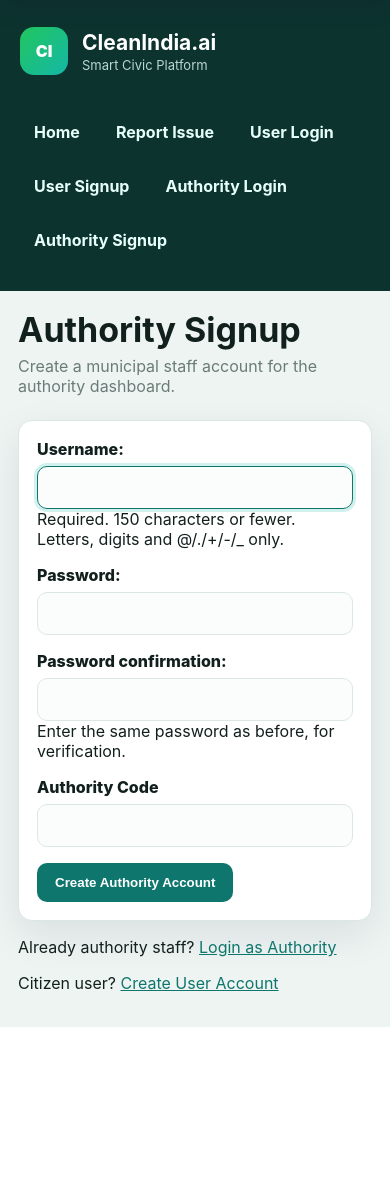
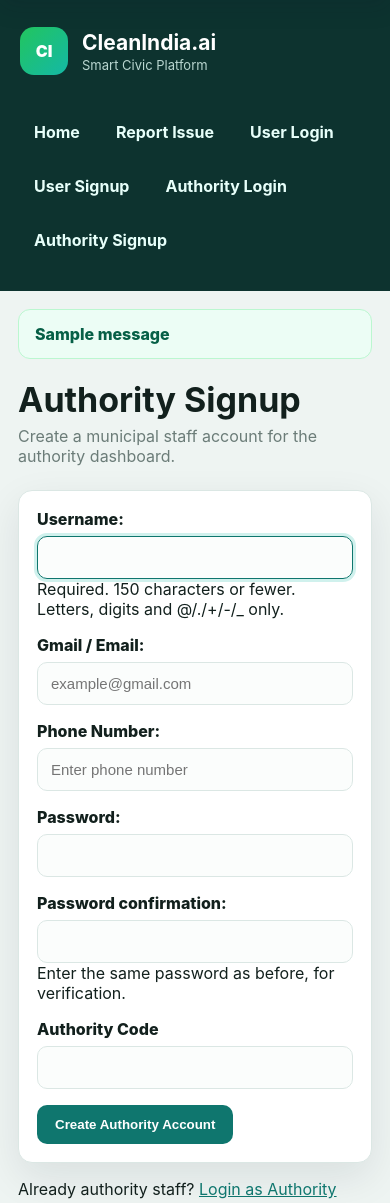
Before and after one commit to himanshu0927/CleanIndia.ai, a Django app: page /authority-signup/ in a window 390 px wide. Shown: the part 41-1244 px from the top of the page. Before the commit the page ends 1068 px from the top, so only its background shows below. Run offline with Django 5.2, Linux system fonts and the light colour scheme; tables that the repository leaves empty hold one stand-in row (values such as "Sample post"); one stand-in notice (Sample message) is shown.

Commit message:
Add email phone signup details

```diff
--- a/static/css/style.css
+++ b/static/css/style.css
@@ -422,6 +422,26 @@ textarea {
     font-weight: 700;
 }
 
+.messages {
+    margin: 0 0 20px;
+}
+
+.message {
+    background: #ecfdf5;
+    color: #065f46;
+    border: 1px solid #bbf7d0;
+    border-radius: 12px;
+    padding: 14px 16px;
+    font-weight: 800;
+    margin-bottom: 12px;
+}
+
+.message-error {
+    background: #fef2f2;
+    color: #991b1b;
+    border-color: #fecaca;
+}
+
 .camera-box {
     background: #f8fafc;
     border: 1px solid var(--border);
--- a/swachhai/complaints/forms.py
+++ b/swachhai/complaints/forms.py
@@ -1,5 +1,59 @@
 from django import forms
+from django.contrib.auth.forms import UserCreationForm
+from django.contrib.auth.models import User
 from .models import Complaint
+from .models import UserProfile
+
+
+class SignupForm(UserCreationForm):
+    email = forms.EmailField(
+        label='Gmail / Email',
+        required=True,
+        widget=forms.EmailInput(attrs={'placeholder': 'example@gmail.com'})
+    )
+    phone_number = forms.CharField(
+        label='Phone Number',
+        max_length=15,
+        required=True,
+        widget=forms.TextInput(attrs={'placeholder': 'Enter phone number'})
+    )
+
+    class Meta:
+        model = User
+        fields = ['username', 'email', 'phone_number', 'password1', 'password2']
+
+    def clean_email(self):
+        email = self.cleaned_data['email'].strip().lower()
+
+        if User.objects.filter(email__iexact=email).exists():
+            raise forms.ValidationError('This email is already registered.')
+
+        return email
+
+    def clean_phone_number(self):
+        phone_number = self.cleaned_data['phone_number'].strip()
+        digits_only = phone_number.replace('+', '').replace(' ', '').replace('-', '')
+
+        if not digits_only.isdigit() or len(digits_only) < 10:
+            raise forms.ValidationError('Enter a valid phone number.')
+
+        if UserProfile.objects.filter(phone_number=phone_number).exists():
+            raise forms.ValidationError('This phone number is already registered.')
+
+        return phone_number
+
+    def save(self, commit=True):
+        user = super().save(commit=False)
+        user.email = self.cleaned_data['email']
+
+        if commit:
+            user.save()
+            UserProfile.objects.create(
+                user=user,
+                phone_number=self.cleaned_data['phone_number']
+            )
+
+        return user
 
 
 class ComplaintForm(forms.ModelForm):
--- a/swachhai/complaints/views.py
+++ b/swachhai/complaints/views.py
@@ -5,15 +5,16 @@ from datetime import timedelta
 
 from django.conf import settings
 from django.contrib.admin.views.decorators import staff_member_required
+from django.contrib import messages
 from django.contrib.auth import login, logout
 from django.contrib.auth.decorators import login_required
-from django.contrib.auth.forms import AuthenticationForm, UserCreationForm
+from django.contrib.auth.forms import AuthenticationForm
 from django.db.models import Avg
 from django.http import HttpResponse
 from django.shortcuts import render, redirect
 from django.utils import timezone
 from .ai_detector import AIDetectorSetupError, detect_garbage_image, validate_actual_image_content
-from .forms import ComplaintForm, FeedbackForm, ResolveComplaintForm
+from .forms import ComplaintForm, FeedbackForm, ResolveComplaintForm, SignupForm
 from .models import Complaint
 
 
@@ -189,15 +190,16 @@ def home(request):
 
 def user_signup_view(request):
     if request.method == 'POST':
-        form = UserCreationForm(request.POST)
+        form = SignupForm(request.POST)
         if form.is_valid():
             user = form.save()
             user.is_staff = False
             user.save()
             login(request, user)
+            messages.success(request, 'Signup complete. Welcome to CleanIndia.ai!')
             return redirect('home')
     else:
-        form = UserCreationForm()
+        form = SignupForm()
 
     return render(request, 'user_signup.html', {'form': form})
 
@@ -206,7 +208,7 @@ def authority_signup_view(request):
     authority_code_error = None
 
     if request.method == 'POST':
-        form = UserCreationForm(request.POST)
+        form = SignupForm(request.POST)
         authority_code = request.POST.get('authority_code', '').strip()
 
         if authority_code != settings.AUTHORITY_SIGNUP_CODE:
@@ -216,9 +218,10 @@ def authority_signup_view(request):
             user.is_staff = True
             user.save()
             login(request, user)
+            messages.success(request, 'Authority signup complete. Welcome to the municipal dashboard!')
             return redirect('dashboard')
     else:
-        form = UserCreationForm()
+        form = SignupForm()
 
     return render(request, 'authority_signup.html', {
         'form': form,
--- a/swachhai/templates/base.html
+++ b/swachhai/templates/base.html
@@ -48,6 +48,16 @@
     </aside>
 
     <main class="main-content">
+        {% if messages %}
+            <div class="messages">
+                {% for message in messages %}
+                    <div class="message message-{{ message.tags }}">
+                        {{ message }}
+                    </div>
+                {% endfor %}
+            </div>
+        {% endif %}
+
         {% block content %}{% endblock %}
     </main>
 </div>
```
Also changed, not shown: swachhai/complaints/admin.py (+7 -1 lines), swachhai/complaints/models.py (+9 -0 lines), swachhai/complaints/migrations/0015_userprofile.py (added).
